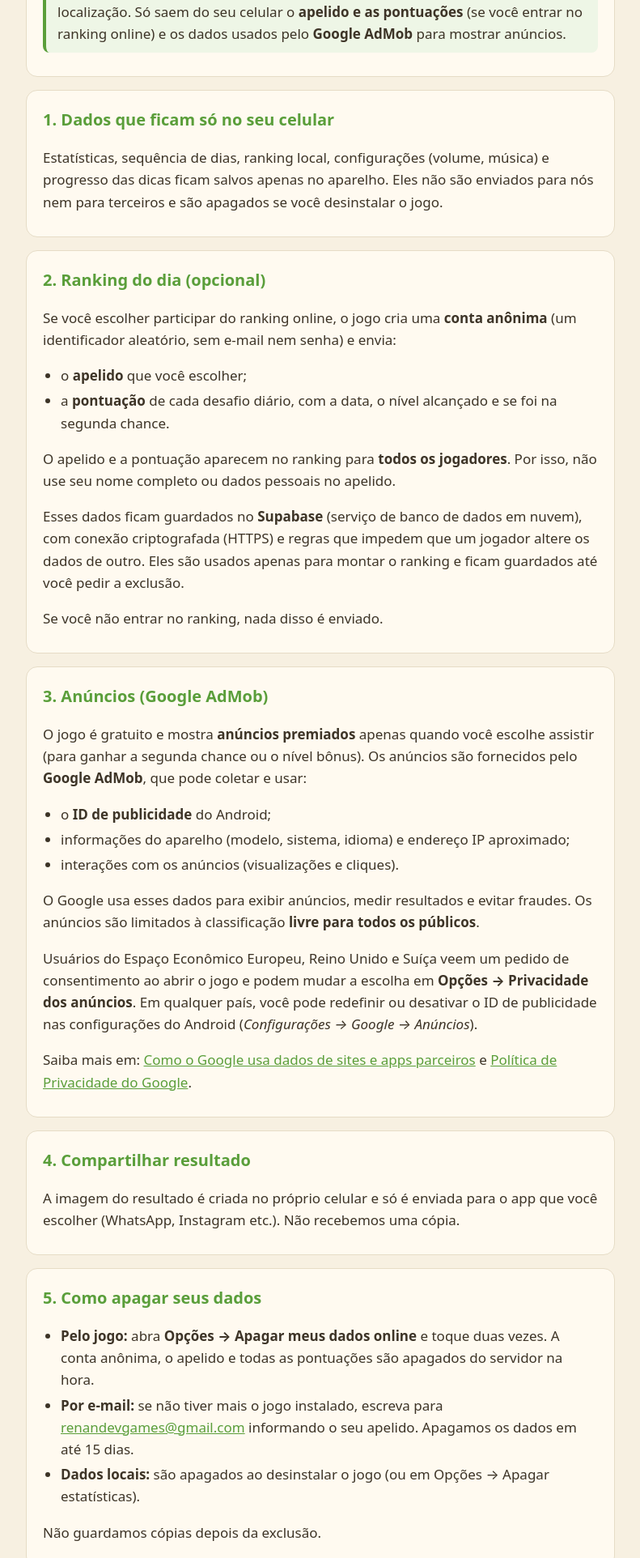
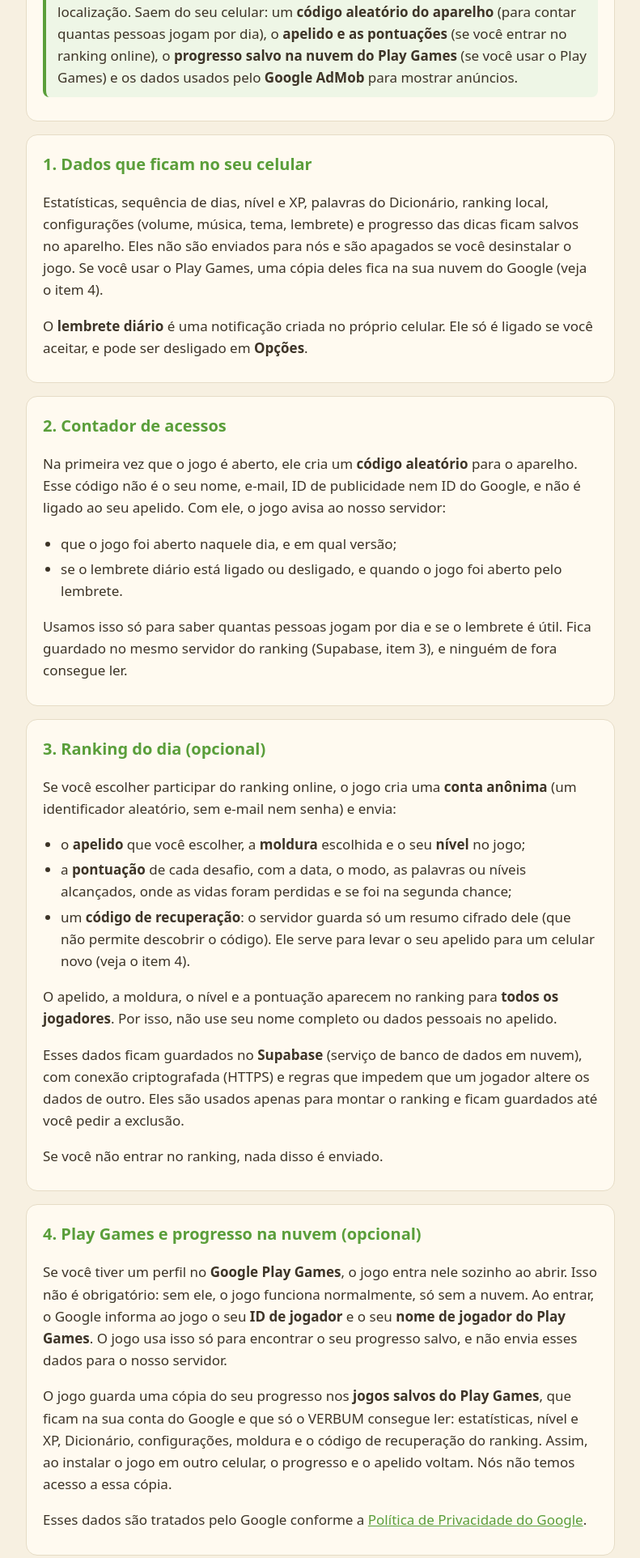
Before and after one commit to RenanBriesemeister/Verbum, a plain HTML site: page privacidade.html in a window 1280 px wide. Shown: the part 420-2344 px from the top of the page at 81% size, without its empty margins (244-1035 px from the left). Drawn offline with Linux system fonts and the light colour scheme.

Commit message:
Privacidade

```diff
--- a/privacidade.html
+++ b/privacidade.html
@@ -53,7 +53,7 @@
   <header>
     <div class="logo">VERBUM</div>
     <h1>Política de Privacidade</h1>
-    <div class="data">Última atualização: 5 de outubro de 2026</div>
+    <div class="data">Última atualização: 14 de outubro de 2026</div>
   </header>
 
   <section>
@@ -66,29 +66,51 @@
     </p>
     <p class="destaque">
       Resumo: o jogo funciona sem cadastro. Não pedimos nome, e-mail, telefone ou localização.
-      Só saem do seu celular o <strong>apelido e as pontuações</strong> (se você entrar no ranking
-      online) e os dados usados pelo <strong>Google AdMob</strong> para mostrar anúncios.
+      Saem do seu celular: um <strong>código aleatório do aparelho</strong> (para contar quantas
+      pessoas jogam por dia), o <strong>apelido e as pontuações</strong> (se você entrar no ranking
+      online), o <strong>progresso salvo na nuvem do Play Games</strong> (se você usar o Play Games)
+      e os dados usados pelo <strong>Google AdMob</strong> para mostrar anúncios.
     </p>
   </section>
 
   <section>
-    <h2>1. Dados que ficam só no seu celular</h2>
-    <p>Estatísticas, sequência de dias, ranking local, configurações (volume, música) e progresso
-      das dicas ficam salvos apenas no aparelho. Eles não são enviados para nós nem para terceiros
-      e são apagados se você desinstalar o jogo.</p>
+    <h2>1. Dados que ficam no seu celular</h2>
+    <p>Estatísticas, sequência de dias, nível e XP, palavras do Dicionário, ranking local,
+      configurações (volume, música, tema, lembrete) e progresso das dicas ficam salvos no aparelho.
+      Eles não são enviados para nós e são apagados se você desinstalar o jogo. Se você usar o
+      Play Games, uma cópia deles fica na sua nuvem do Google (veja o item 4).</p>
+    <p>O <strong>lembrete diário</strong> é uma notificação criada no próprio celular. Ele só é
+      ligado se você aceitar, e pode ser desligado em <strong>Opções</strong>.</p>
   </section>
 
   <section>
-    <h2>2. Ranking do dia (opcional)</h2>
+    <h2>2. Contador de acessos</h2>
+    <p>Na primeira vez que o jogo é aberto, ele cria um <strong>código aleatório</strong> para o
+      aparelho. Esse código não é o seu nome, e-mail, ID de publicidade nem ID do Google, e não é
+      ligado ao seu apelido. Com ele, o jogo avisa ao nosso servidor:</p>
+    <ul>
+      <li>que o jogo foi aberto naquele dia, e em qual versão;</li>
+      <li>se o lembrete diário está ligado ou desligado, e quando o jogo foi aberto pelo lembrete.</li>
+    </ul>
+    <p>Usamos isso só para saber quantas pessoas jogam por dia e se o lembrete é útil. Fica guardado
+      no mesmo servidor do ranking (Supabase, item 3), e ninguém de fora consegue ler.</p>
+  </section>
+
+  <section>
+    <h2>3. Ranking do dia (opcional)</h2>
     <p>Se você escolher participar do ranking online, o jogo cria uma <strong>conta anônima</strong>
       (um identificador aleatório, sem e-mail nem senha) e envia:</p>
     <ul>
-      <li>o <strong>apelido</strong> que você escolher;</li>
-      <li>a <strong>pontuação</strong> de cada desafio diário, com a data, o nível alcançado e se foi na
-        segunda chance.</li>
+      <li>o <strong>apelido</strong> que você escolher, a <strong>moldura</strong> escolhida e o seu
+        <strong>nível</strong> no jogo;</li>
+      <li>a <strong>pontuação</strong> de cada desafio, com a data, o modo, as palavras ou níveis
+        alcançados, onde as vidas foram perdidas e se foi na segunda chance;</li>
+      <li>um <strong>código de recuperação</strong>: o servidor guarda só um resumo cifrado dele
+        (que não permite descobrir o código). Ele serve para levar o seu apelido para um celular
+        novo (veja o item 4).</li>
     </ul>
-    <p>O apelido e a pontuação aparecem no ranking para <strong>todos os jogadores</strong>. Por isso,
-      não use seu nome completo ou dados pessoais no apelido.</p>
+    <p>O apelido, a moldura, o nível e a pontuação aparecem no ranking para <strong>todos os
+      jogadores</strong>. Por isso, não use seu nome completo ou dados pessoais no apelido.</p>
     <p>Esses dados ficam guardados no <strong>Supabase</strong> (serviço de banco de dados em nuvem),
       com conexão criptografada (HTTPS) e regras que impedem que um jogador altere os dados de outro.
       Eles são usados apenas para montar o ranking e ficam guardados até você pedir a exclusão.</p>
@@ -96,9 +118,24 @@
   </section>
 
   <section>
-    <h2>3. Anúncios (Google AdMob)</h2>
+    <h2>4. Play Games e progresso na nuvem (opcional)</h2>
+    <p>Se você tiver um perfil no <strong>Google Play Games</strong>, o jogo entra nele sozinho ao
+      abrir. Isso não é obrigatório: sem ele, o jogo funciona normalmente, só sem a nuvem. Ao entrar,
+      o Google informa ao jogo o seu <strong>ID de jogador</strong> e o seu <strong>nome de jogador
+      do Play Games</strong>. O jogo usa isso só para encontrar o seu progresso salvo, e não envia
+      esses dados para o nosso servidor.</p>
+    <p>O jogo guarda uma cópia do seu progresso nos <strong>jogos salvos do Play Games</strong>, que
+      ficam na sua conta do Google e que só o VERBUM consegue ler: estatísticas, nível e XP,
+      Dicionário, configurações, moldura e o código de recuperação do ranking. Assim, ao instalar o
+      jogo em outro celular, o progresso e o apelido voltam. Nós não temos acesso a essa cópia.</p>
+    <p>Esses dados são tratados pelo Google conforme a
+      <a href="https://policies.google.com/privacy?hl=pt-BR">Política de Privacidade do Google</a>.</p>
+  </section>
+
+  <section>
+    <h2>5. Anúncios (Google AdMob)</h2>
     <p>O jogo é gratuito e mostra <strong>anúncios premiados</strong> apenas quando você escolhe
-      assistir (para ganhar a segunda chance ou o nível bônus). Os anúncios são fornecidos pelo
+      assistir (para ganhar a segunda chance ou uma vida extra). Os anúncios são fornecidos pelo
       <strong>Google AdMob</strong>, que pode coletar e usar:</p>
     <ul>
       <li>o <strong>ID de publicidade</strong> do Android;</li>
@@ -118,19 +155,24 @@
   </section>
 
   <section>
-    <h2>4. Compartilhar resultado</h2>
+    <h2>6. Compartilhar resultado</h2>
     <p>A imagem do resultado é criada no próprio celular e só é enviada para o app que você escolher
       (WhatsApp, Instagram etc.). Não recebemos uma cópia.</p>
   </section>
 
   <section id="excluir">
-    <h2>5. Como apagar seus dados</h2>
+    <h2>7. Como apagar seus dados</h2>
     <ul>
       <li><strong>Pelo jogo:</strong> abra <strong>Opções → Apagar meus dados online</strong> e toque
-        duas vezes. A conta anônima, o apelido e todas as pontuações são apagados do servidor na hora.</li>
+        duas vezes. A conta anônima, o apelido, o código de recuperação e todas as pontuações são
+        apagados do servidor na hora.</li>
       <li><strong>Por e-mail:</strong> se não tiver mais o jogo instalado, escreva para
         <a href="mailto:renandevgames@gmail.com">renandevgames@gmail.com</a> informando o seu apelido.
-        Apagamos os dados em até 15 dias.</li>
+        Apagamos os dados em até 15 dias. Os registros do contador de acessos não são ligados a
+        você nem ao seu apelido, então não é possível identificar quais são seus.</li>
+      <li><strong>Progresso na nuvem:</strong> pode ser apagado no seu
+        <a href="https://play.google.com/games/profile">perfil do Play Games</a> (dados de cada jogo)
+        ou na sua <a href="https://myaccount.google.com">Conta do Google</a>.</li>
       <li><strong>Dados locais:</strong> são apagados ao desinstalar o jogo (ou em
         Opções → Apagar estatísticas).</li>
     </ul>
@@ -138,21 +180,21 @@
   </section>
 
   <section>
-    <h2>6. Crianças</h2>
+    <h2>8. Crianças</h2>
     <p>O VERBUM é destinado a maiores de 13 anos. Não coletamos intencionalmente dados pessoais de
       crianças. Se você é responsável por uma criança que entrou no ranking, peça a exclusão pelo
       e-mail abaixo.</p>
   </section>
 
   <section>
-    <h2>7. Seus direitos</h2>
+    <h2>9. Seus direitos</h2>
     <p>Pela LGPD, você pode pedir acesso, correção ou exclusão dos seus dados e tirar dúvidas sobre
       o tratamento deles. O apelido pode ser trocado a qualquer momento em
       <strong>Opções → Apelido</strong>.</p>
   </section>
 
   <section>
-    <h2>8. Mudanças nesta política</h2>
+    <h2>10. Mudanças nesta política</h2>
     <p>Se esta política mudar, a nova versão será publicada nesta página com a data atualizada.</p>
   </section>
 
```
